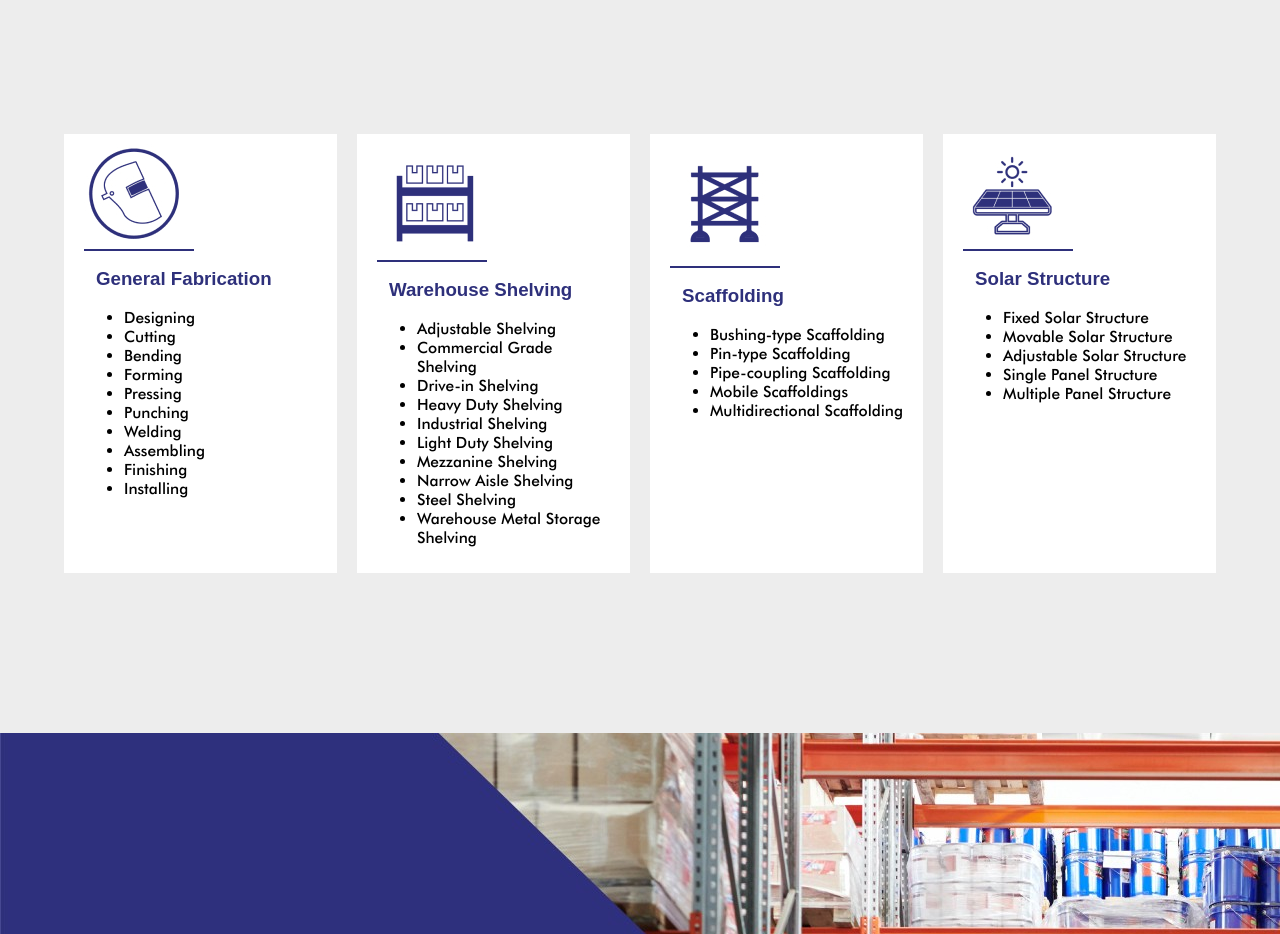
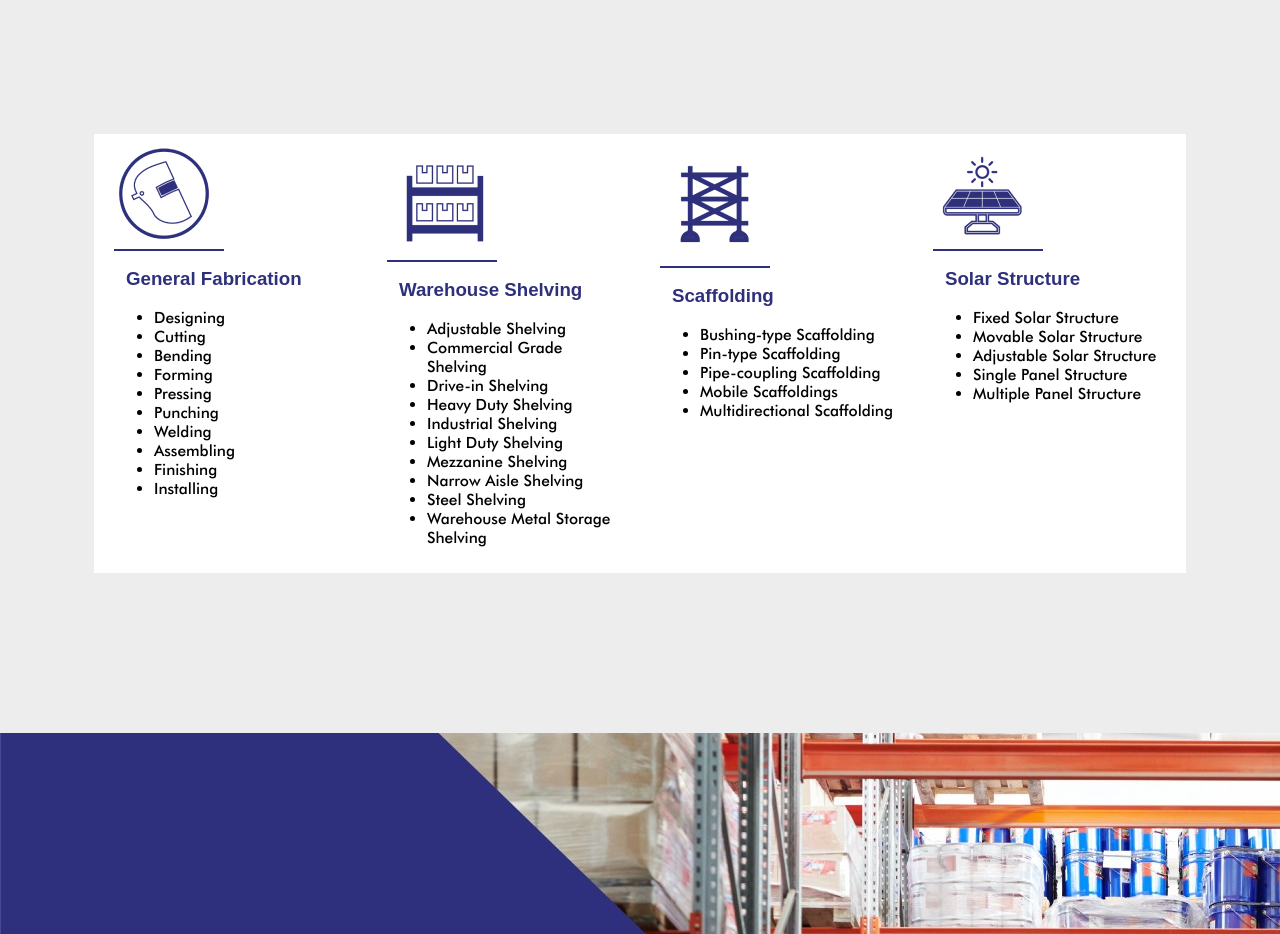
Before and after one commit to Usamaalikhan654/Habibullah-WB, a React (Create React App) app in the folder hepl-master/: page / in a window 1280 px wide. Shown: the part 1420-2354 px from the top of the page. Built offline with nearby package versions, Linux system fonts and the light colour scheme.

Commit message:
3.2.5
version pushed

```diff
--- a/hepl-master/src/Pages/Home/Cards.css
+++ b/hepl-master/src/Pages/Home/Cards.css
@@ -11,7 +11,7 @@ body {
 /* Float four columns side by side */
 .column {
   width: 100%;
-  margin: 0 10px;
+
   background-color: white;
 }
 
```
